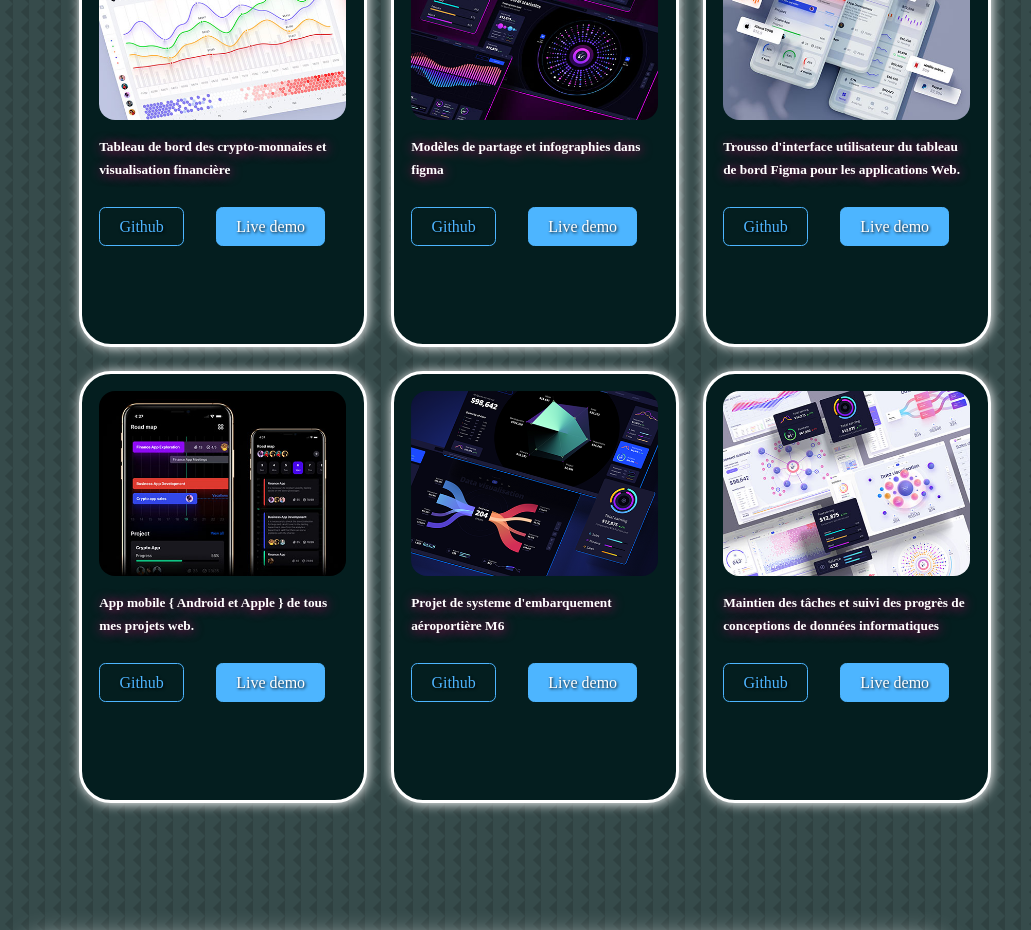
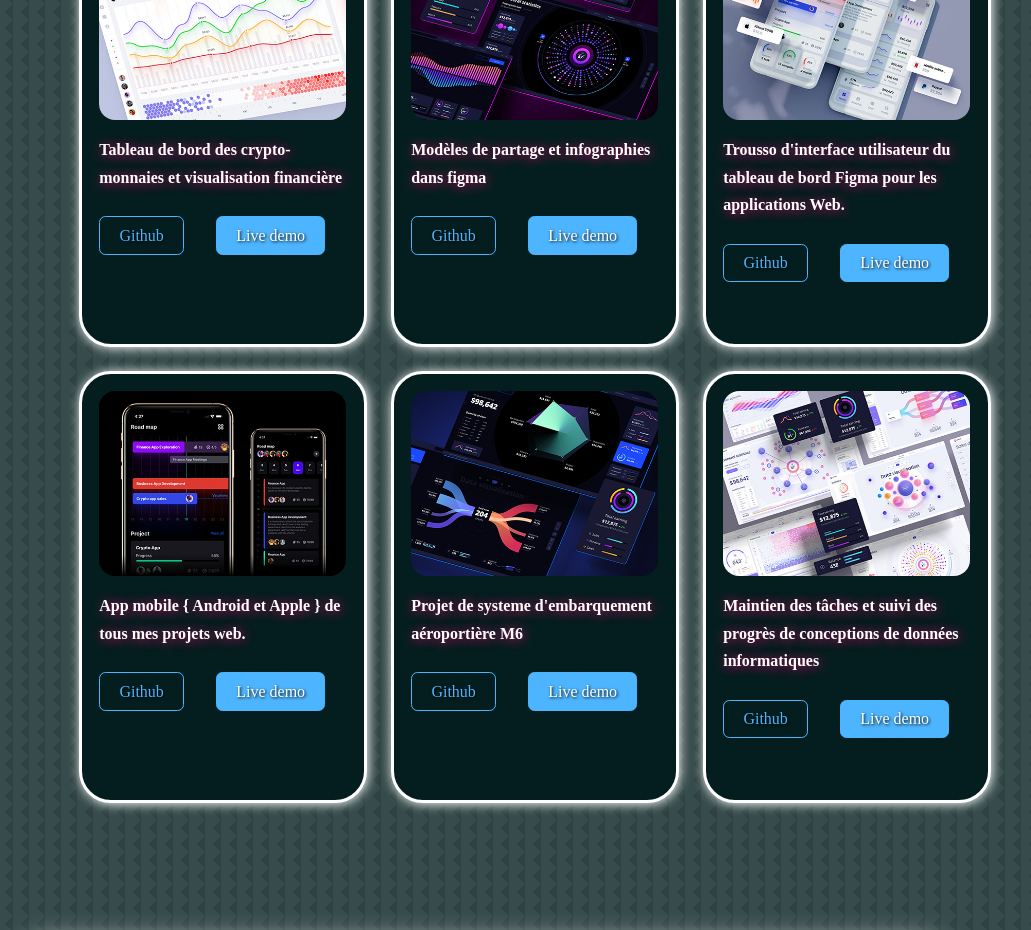
Before and after one commit to Mouhamed1003/keenprogrammer.com, a React (Create React App) app: page / in a window 1280 px wide. Shown: the part 3660-4590 px from the top of the page, without its empty margins (155-1186 px from the left). Built offline with nearby package versions, Linux system fonts and the light colour scheme.

Commit message:
Update portfolio.css

```diff
--- a/src/components/portfolio/portfolio.css
+++ b/src/components/portfolio/portfolio.css
@@ -49,7 +49,7 @@
 }
 .portfolio_item h3 {
     margin: 1rem 0 1.6rem 0;
-    font-size: smaller;
+    font-size: medium;
 }
 .portfolio_item-cta {
     display: flex;
```
